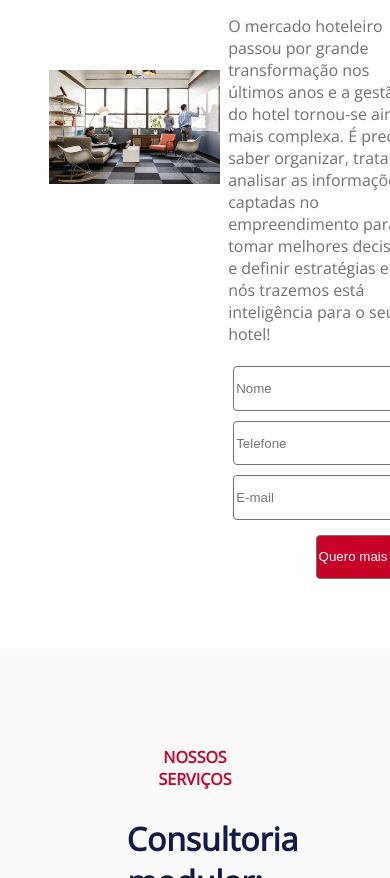
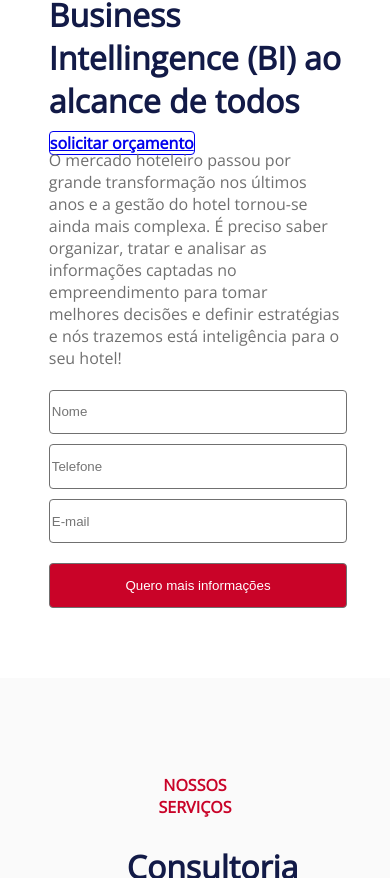
Before and after one commit to AnaAliceCosta/dnbk, a website: page index.html in a window 390 px wide. Shown: the part 825-1703 px from the top of the page. Drawn offline with nearby package versions, Linux system fonts and the light colour scheme.

Commit message:
atualização sobre

```diff
--- a/assets/scss/arquivos/_sobre.scss
+++ b/assets/scss/arquivos/_sobre.scss
@@ -1,7 +1,7 @@
 .sobre {
     @include flex(center,space-around);
+    padding-bottom: 70px;
 
-    padding-bottom: 70px;
 
     .titulo {
         color: $cor-titulo-vermelho;
@@ -26,8 +26,8 @@
 
     .input{
         width: 100%;
-        height: 4.81vh;
-        margin: 5px;
+        height: $altura;
+        margin: 5px 0;
         border-radius: 4px;
         border: solid 1px $cor-texto;
     }
@@ -44,6 +44,21 @@
         color: $cor-primaria;
     }
 
+}
 
 
+@media (max-width: 960px){
+    .sobre{
+    flex-direction: column;
+
+    .img{
+        width: 90vw;
+        margin-top: -15px;
+    }
+
+    .btn{
+        width: 100%;
+        margin-left: 0;
+    }
+   }
 }
```
Also changed, not shown: assets/style.css.
